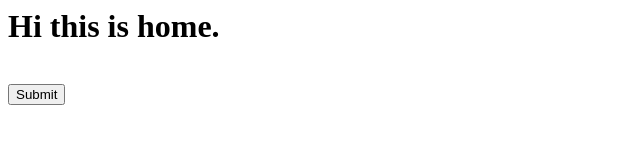
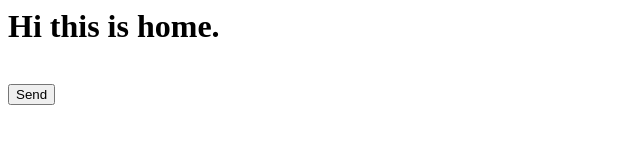
Before and after one commit to ersklearning/new-repo, a plain HTML site: page index.html in a window 1280 px wide. Shown: the full height of the page, 0-640 px from the left. Drawn offline with Linux system fonts and the light colour scheme.

Commit message:
changed the button name to send

```diff
--- a/index.html
+++ b/index.html
@@ -1,3 +1,3 @@
 <h1>Hi this is home.</h1>
 <br>
-<button>Submit</button>
+<button>Send</button>
```
